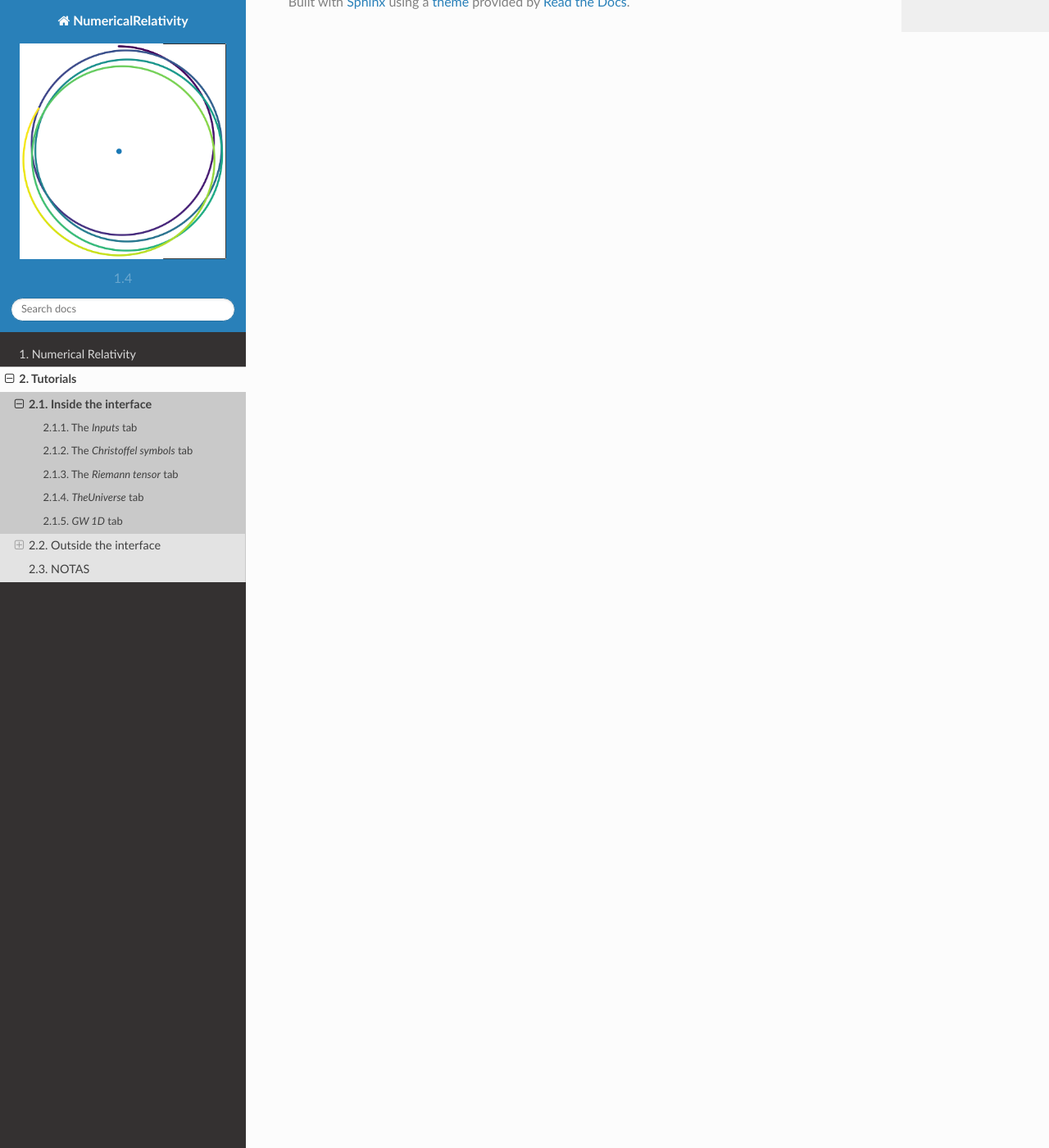
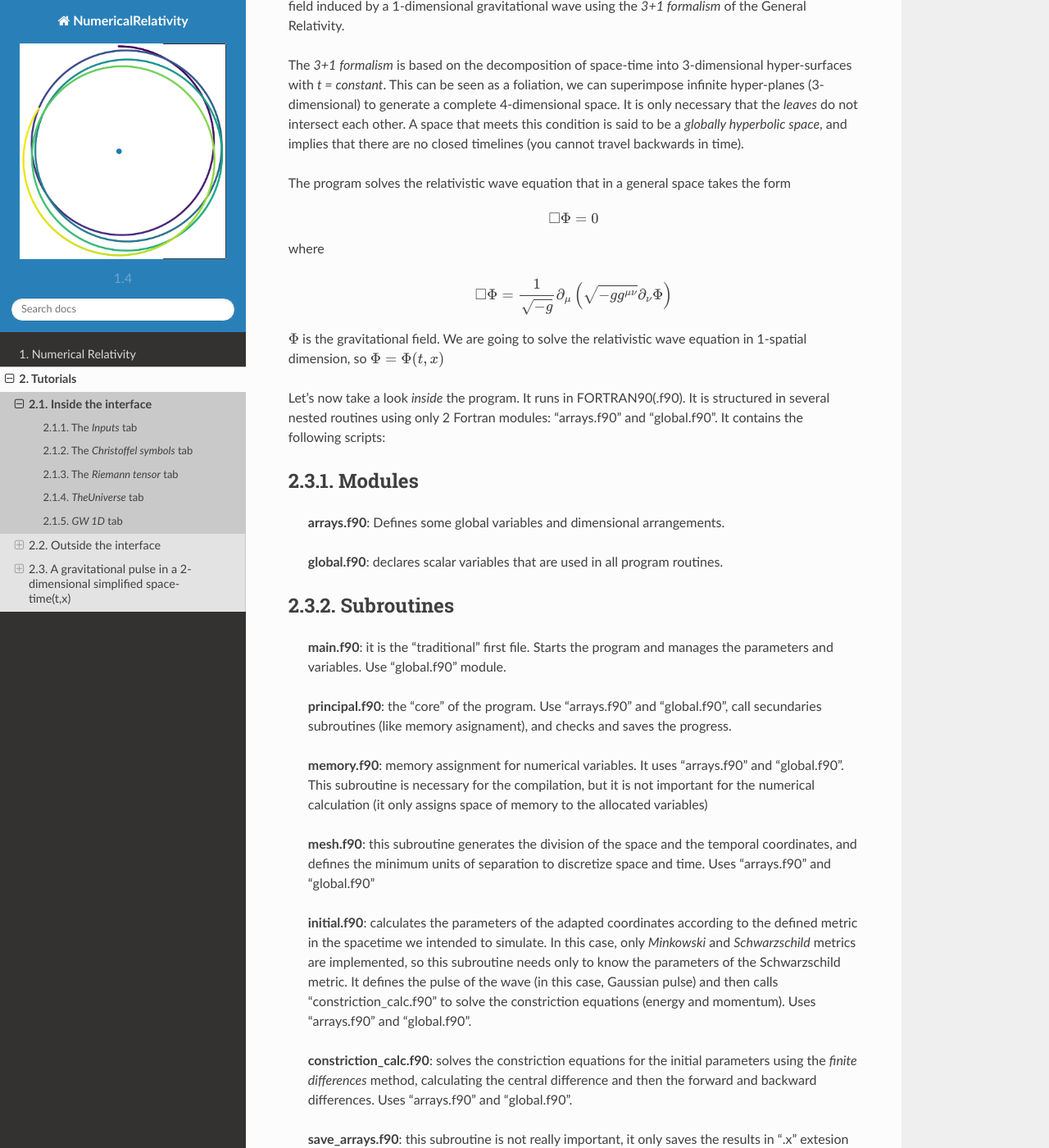
Before and after one commit to ghyls/numericalRelativity, a Sphinx documentation site: the page built from doc/source/tutorial/theTutorial.rst, in a window 1280 px wide and 1400 px high, scrolled down 7808 px. Shown: the whole window at 82% size. Built offline with Sphinx 7.4.7 and the Read the Docs theme 2.0.0, drawn with Linux system fonts in a browser that asks for light colours; some of the changed text lies outside the part shown.

Commit message:
added documentation

```diff
--- a/doc/source/tutorial/index.rst
+++ b/doc/source/tutorial/index.rst
@@ -8,4 +8,3 @@
    :maxdepth: 2
 
    theTutorial.rst
-   notes.rst
--- a/doc/source/tutorial/notes.rst
+++ /dev/null
@@ -1,8 +0,0 @@
-
-
-
-=====
-NOTAS
-=====
-
-notasss
--- a/doc/source/tutorial/theTutorial.rst
+++ b/doc/source/tutorial/theTutorial.rst
@@ -211,7 +211,7 @@ The basic options are:
     ``dt``: the timestep. This variable is quite important, and is directly
     related to the accuracy of the code.
 
-    In some cases, especially when isung the Schwarzschild potential, one has to
+    In some cases, especially when using the Schwarzschild potential, one has to
     take care of this variable, in order to prevent situations like the one
     in the following figure:
 
@@ -281,3 +281,134 @@ performance. This file is also implemented in the widget.
    :alt: a Screenshot of the simulation.
 
    a Screenshot of the simulation.
+
+===================================================================
+A gravitational pulse in a 2-dimensional simplified space-time(t,x)
+===================================================================
+
+The program "gravitational-wave" aims to perform a numerical calculation of the
+intensity of the field induced by a 1-dimensional gravitational wave using the
+*3+1 formalism* of the General Relativity.
+
+The *3+1 formalism* is based on the decomposition of space-time into
+3-dimensional hyper-surfaces with *t = constant*. This can be seen as a
+foliation, we can superimpose infinite hyper-planes (3-dimensional) to generate
+a complete 4-dimensional space. It is only necessary that the *leaves* do not
+intersect each other. A space that meets this condition is said to be a
+*globally hyperbolic space*, and implies that there are no closed timelines
+(you cannot travel backwards in time).
+
+The program solves the relativistic wave equation that in a general space takes the form
+
+.. _dalambert:
+.. math::
+
+    \square\Phi = 0
+
+where
+
+.. RelWave:
+.. math::
+
+    \square\Phi = \frac{1}{\sqrt{-g}}\partial_{\mu}        \left( \sqrt{-gg^{\mu\nu}}\partial_{\nu}\Phi \right)
+
+:math:`\Phi` is the gravitational field. We are going to solve the relativistic
+wave equation in 1-spatial dimension, so :math:`\Phi = \Phi(t,x)`
+
+
+Let's now take a look *inside* the program. It runs in FORTRAN90(.f90). It is
+structured in several nested routines using only 2 Fortran modules:
+"arrays.f90" and "global.f90". It contains the following scripts:
+
+-------
+Modules
+-------
+
+    **arrays.f90**: Defines some global variables and dimensional arrangements.
+
+    **global.f90**: declares scalar variables that are used in all program
+    routines.
+
+---------------
+**Subroutines**
+---------------
+
+    **main.f90**: it is the "traditional" first file. Starts the program and
+    manages the parameters and variables. Use "global.f90" module.
+
+    **principal.f90**: the "core" of the program. Use "arrays.f90" and
+    "global.f90", call secundaries subroutines (like memory asignament), and
+    checks and saves the progress.
+
+    **memory.f90**: memory assignment for numerical variables. It uses
+    "arrays.f90" and "global.f90". This subroutine is necessary for the
+    compilation, but it is not important for the numerical calculation (it only
+    assigns space of memory to the allocated variables)
+
+    **mesh.f90**: this subroutine generates the division of the space and the
+    temporal coordinates, and defines the minimum units of separation to
+    discretize space and time. Uses "arrays.f90" and "global.f90"
+
+    **initial.f90**: calculates the parameters of the adapted coordinates
+    according to the defined metric in the spacetime we intended to simulate.
+    In this case, only *Minkowski* and *Schwarzschild* metrics are implemented,
+    so this subroutine needs only to know the parameters of the Schwarzschild
+    metric. It defines the pulse of the wave (in this case, Gaussian pulse) and
+    then calls "constriction_calc.f90" to solve the constriction equations
+    (energy and momentum). Uses "arrays.f90" and "global.f90".
+
+    **constriction_calc.f90**: solves the constriction equations for the
+    initial parameters using the *finite differences* method, calculating the
+    central difference and then the forward and backward differences. Uses
+    "arrays.f90" and "global.f90".
+
+    **save_arrays.f90**: this subroutine is not really important, it only saves
+    the results in ".x" extesion files, using a couple of tuples :math:`(x,
+    \Phi(x))` for each timestep (it doesn't save all time iterations, only
+    under several conditions). Uses "arrays.f90" and "global.f90".
+
+    **RangKut3.f90**: This is the core of the numerical calculation.
+    Previously, we need the values of :math:`\Phi(x)` in each point, calling
+    "numeric.f90". It Solves the evolution equations using the *Range-Kuta*
+    method. A third RK order is enough to guarantee the convergence of the
+    method. We need to re-solve the constriction in each iteration. Also,
+    this subroutine calls "boundaries_calc.f90". Uses "arrays.f90" and
+    "global.f90".
+
+    **numeric.f90**: Calculates the evolution of the fields using *second order
+    finite differences* method. Similar to "constriction_calc*. Uses
+    "arrays.f90" and "global.f90".
+
+    **boundaries.f90**: implemented the boundary conditions. Absorption,
+    reflexion, periodic and black hole conditions. It is possible that we need
+    to improve this subroutine.
+
+----------------------
+**Installation guide**
+----------------------
+
+For the moment, we will include just the instructions for based Linux SO.
+
+1.  Install the libraries of FORTRAN90:
+
+2.  Install a Fortran compiler:
+
+        **Archlinux**: ``sudo pacman -S gfortran``
+
+        **Debian/Ubuntu**: ``sudo apt-get install gfortran``
+
+        **Fedora**: ``su -c dnf install fcc-gfortran``
+
+3.  To compile the code, use the *Makefile* file. Once located at the directory
+    where the *Makefile* is, type *make* on the terminal (maybe you have to install
+    the *make* command first). To compile the code manually you need to introduce
+
+.. code-block:: bash
+
+    gfortran -std=f95 file1.f90 file2.f90 (...) fileN.f90 -o executable_name.
+
+4.  In order to visualize the graphics, you can use *gnuplot* ore similar.
+
+
+We recommend using the app included in our repository to execute and visualize all
+the results.
```
Also changed, not shown: doc/source/introduction.rst (+6 -1 lines), 13 other files.
